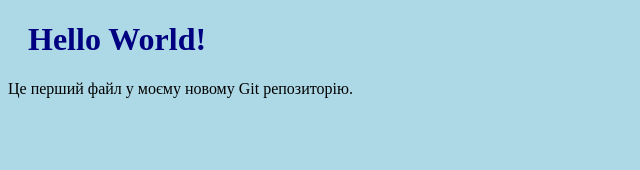
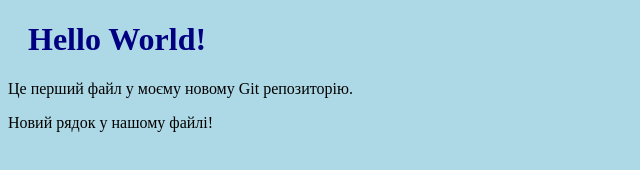
Before and after one commit to Lucky0ne/hello-world, a plain HTML site: page index.html in a window 1280 px wide. Shown: the whole page, without its empty margins (0-640 px from the left). Drawn offline with Linux system fonts and the light colour scheme.

Commit message:
Updated index.html with a new line

```diff
--- a/index.html
+++ b/index.html
@@ -8,6 +8,6 @@
 
 <h1>Hello World!</h1>
 <p>Це перший файл у моєму новому Git репозиторію.</p>
-
+<p>Новий рядок у нашому файлі!</p>
 </body>
 </html>
```
